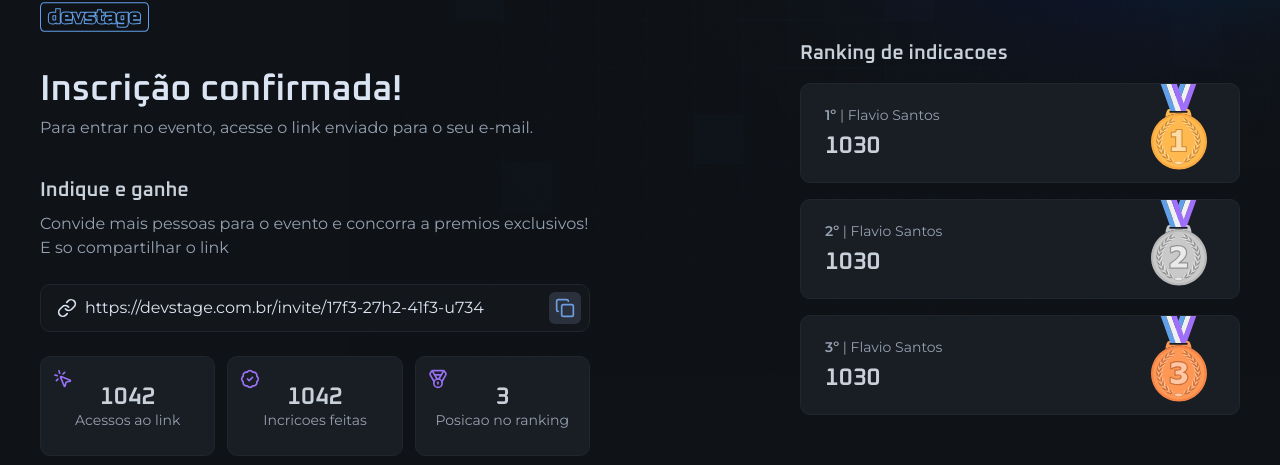
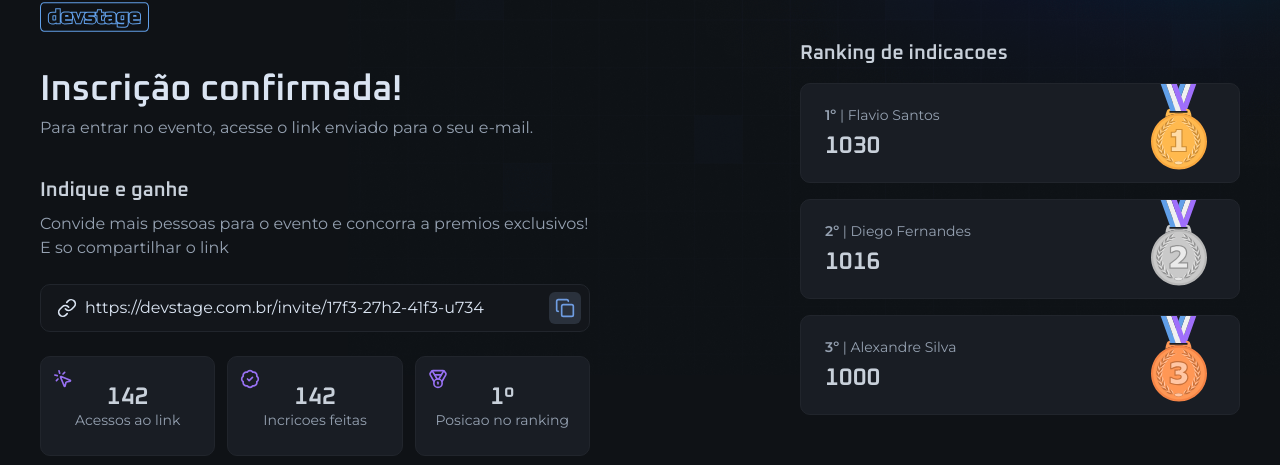
Before and after one commit to flvSantos15/nlw-connect, a Next.js app in the folder web/: page /invite/1 in a window 1280 px wide. Shown: the part 171-636 px from the top of the page. Built offline with nearby package versions, Linux system fonts and the light colour scheme.

Commit message:
chore: add server functions

```diff
--- a/web/src/app/(home)/subscription-form.tsx
+++ b/web/src/app/(home)/subscription-form.tsx
@@ -13,6 +13,20 @@ const subscriptionSchema = z.object({
 });
 
 type TSubscriptionFormData = z.infer<typeof subscriptionSchema>;
+
+type TSubscriptionFormProps = TSubscriptionFormData & {
+  referer?: string | null;
+};
+
+async function subscribeToEvent({
+  name,
+  email,
+  referer,
+}: TSubscriptionFormProps) {
+  return {
+    subscriberId: 1,
+  };
+}
 
 export function SubscriptionForm() {
   const router = useRouter();
@@ -30,12 +44,10 @@ export function SubscriptionForm() {
   async function handleSubscribe({ name, email }: TSubscriptionFormData) {
     const referer = searchParams.get("referer");
 
-    console.log({ name, email });
     // TODO: Apos criar a api em node
     // Fazer a integracao com o front e gerar a documentacao com o orval
     // Assim essa funcao ficara disponivel
-    //const { subscriberId } = await subscribeToEvent({ name, email, referer })
-    const subscriberId = 1;
+    const { subscriberId } = await subscribeToEvent({ name, email, referer });
 
     router.push(`/invite/${subscriberId}`);
 
--- a/web/src/app/invite/[subscriberId]/page.tsx
+++ b/web/src/app/invite/[subscriberId]/page.tsx
@@ -44,7 +44,7 @@ export default async function Invite({ params }: IInviteLinkInputProps) {
 
           <InviteLinkInput inviteLink={inviteLink} />
 
-          <Stats />
+          <Stats subscriberId={subscriberId} />
         </div>
       </div>
 
--- a/web/src/app/invite/[subscriberId]/ranking.tsx
+++ b/web/src/app/invite/[subscriberId]/ranking.tsx
@@ -1,10 +1,24 @@
 import Image from "next/image";
 
-import cooper from "@/assets/medal-cooper.svg";
 import gold from "@/assets/medal-gold.svg";
 import silver from "@/assets/medal-silver.svg";
+import cooper from "@/assets/medal-cooper.svg";
 
-export function Ranking() {
+// Esse metodo vai ser substituido pela funcao vinda do orval
+async function getRanking() {
+  const ranking = [
+    { id: "1", name: "Flavio Santos", score: 1030 },
+    { id: "2", name: "Diego Fernandes", score: 1016 },
+    { id: "3", name: "Alexandre Silva", score: 1000 },
+  ];
+
+  return {
+    ranking,
+  };
+}
+
+export async function Ranking() {
+  const { ranking } = await getRanking();
   return (
     <div className="w-full max-w-[440px] space-y-5">
       <h2 className="text-gray-200 text-xl font-heading font-semibold leading-none">
@@ -12,41 +26,36 @@ export function Ranking() {
       </h2>
 
       <div className="space-y-4">
-        <div className="relative rounded-xl bg-gray-700 border border-gray-600 p-6 flex flex-col justify-center gap-3">
-          <span className="text-sm text-gray-300 leading-none">
-            <span className="font-semibold">1º</span> | Flavio Santos
-          </span>
+        {ranking.map((item, index) => {
+          const rankingPosition = index + 1;
+          return (
+            <div
+              key={item.id}
+              className="relative rounded-xl bg-gray-700 border border-gray-600 p-6 flex flex-col justify-center gap-3"
+            >
+              <span className="text-sm text-gray-300 leading-none">
+                <span className="font-semibold">{rankingPosition}º</span> |{" "}
+                {item.name}
+              </span>
 
-          <span className="font-heading text-2xl font-semibold text-gray-200 leading-none">
-            1030
-          </span>
+              <span className="font-heading text-2xl font-semibold text-gray-200 leading-none">
+                {item.score}
+              </span>
 
-          <Image src={gold} alt="" className="absolute top-0 right-8" />
-        </div>
+              {rankingPosition === 1 && (
+                <Image src={gold} alt="" className="absolute top-0 right-8" />
+              )}
 
-        <div className="relative rounded-xl bg-gray-700 border border-gray-600 p-6 flex flex-col justify-center gap-3">
-          <span className="text-sm text-gray-300 leading-none">
-            <span className="font-semibold">2º</span> | Flavio Santos
-          </span>
+              {rankingPosition === 2 && (
+                <Image src={silver} alt="" className="absolute top-0 right-8" />
+              )}
 
-          <span className="font-heading text-2xl font-semibold text-gray-200 leading-none">
-            1030
-          </span>
-
-          <Image src={silver} alt="" className="absolute top-0 right-8" />
-        </div>
-
-        <div className="relative rounded-xl bg-gray-700 border border-gray-600 p-6 flex flex-col justify-center gap-3">
-          <span className="text-sm text-gray-300 leading-none">
-            <span className="font-semibold">3º</span> | Flavio Santos
-          </span>
-
-          <span className="font-heading text-2xl font-semibold text-gray-200 leading-none">
-            1030
-          </span>
-
-          <Image src={cooper} alt="" className="absolute top-0 right-8" />
-        </div>
+              {rankingPosition === 3 && (
+                <Image src={cooper} alt="" className="absolute top-0 right-8" />
+              )}
+            </div>
+          );
+        })}
       </div>
     </div>
   );
--- a/web/src/app/invite/[subscriberId]/stats.tsx
+++ b/web/src/app/invite/[subscriberId]/stats.tsx
@@ -1,11 +1,34 @@
 import { BadgeCheck, Medal, MousePointerClick } from "lucide-react";
 
-export function Stats() {
+interface IStatsProps {
+  subscriberId: string;
+}
+
+async function getSubscriberInviteClicks(subscriberId: string) {
+  // Essa funcao vai substituida pela funcao vinda do orval
+  return { count: 142 };
+}
+async function getSubscriberInviteCount(subscriberId: string) {
+  // Essa funcao vai substituida pela funcao vinda do orval
+  return { count: 142 };
+}
+async function getSubscriberRankingPosition(subscriberId: string) {
+  // Essa funcao vai substituida pela funcao vinda do orval
+  return { position: 1 };
+}
+
+export async function Stats({ subscriberId }: IStatsProps) {
+  const { count: accessCount } = await getSubscriberInviteClicks(subscriberId);
+  const { count: inviteCount } = await getSubscriberInviteCount(subscriberId);
+  const { position: rankingPositin } = await getSubscriberRankingPosition(
+    subscriberId
+  );
+
   return (
     <div className="grid gap-3 md:grid-cols-3">
       <div className="relative bg-gray-700 border border-gray-600 px-4 py-7 flex flex-col items-center justify-center gap-1 rounded-xl">
         <span className="font-heading text-2xl font-semibold text-gray-200 leading-none">
-          1042
+          {accessCount}
         </span>
         <span className="text-sm text-gray-300 leading-none text-center">
           Acessos ao link
@@ -16,7 +39,7 @@ export function Stats() {
 
       <div className="relative bg-gray-700 border border-gray-600 px-4 py-7 flex flex-col items-center justify-center gap-1 rounded-xl">
         <span className="font-heading text-2xl font-semibold text-gray-200 leading-none">
-          1042
+          {inviteCount}
         </span>
         <span className="text-sm text-gray-300 leading-none text-center">
           Incricoes feitas
@@ -27,7 +50,7 @@ export function Stats() {
 
       <div className="relative bg-gray-700 border border-gray-600 px-4 py-7 flex flex-col items-center justify-center gap-1 rounded-xl">
         <span className="font-heading text-2xl font-semibold text-gray-200 leading-none">
-          3
+          {rankingPositin ? `${rankingPositin}º` : "-"}
         </span>
         <span className="text-sm text-gray-300 leading-none text-center">
           Posicao no ranking
```
